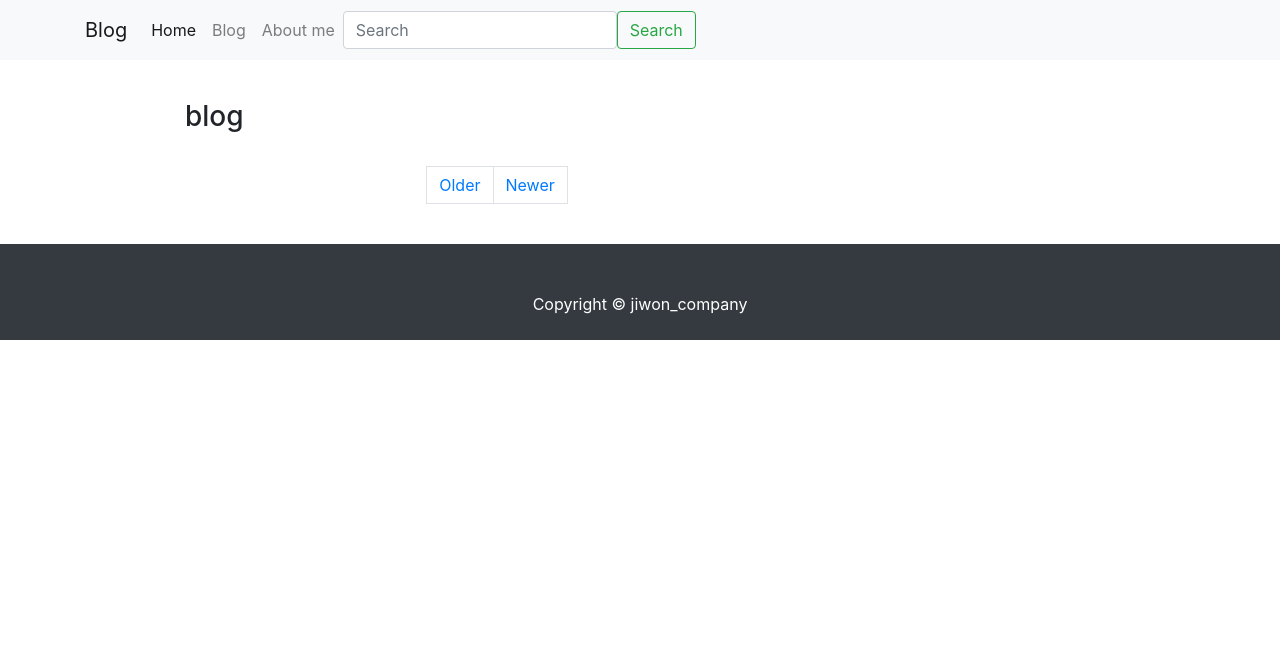
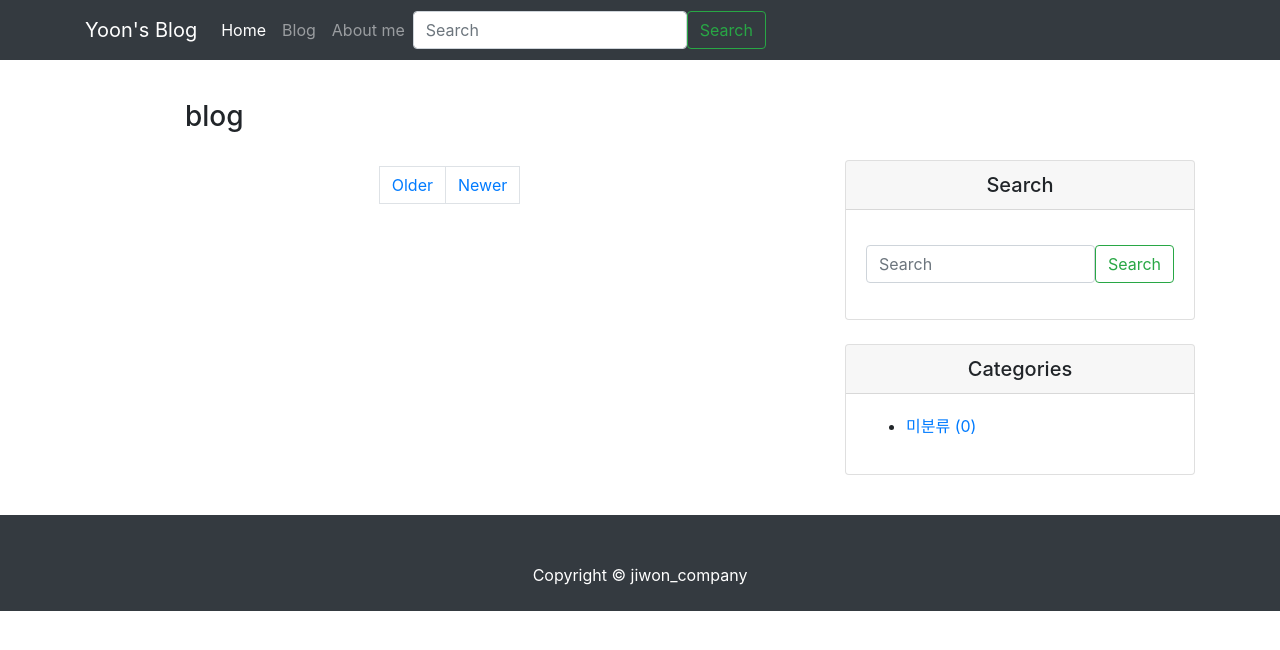
Before and after one commit to YOON9661/learning-django, a Django app: page /blog/ in a window 1280 px wide. Shown: the top 650 px of the page. Run offline with Django 3.2, Linux system fonts and the light colour scheme; data that the repository does not hold is empty; some libraries are stand-ins or nearby versions.

Commit message:
add category function

```diff
--- a/blog/templates/blog/base.html
+++ b/blog/templates/blog/base.html
@@ -32,9 +32,37 @@
 
         <div class="container my-3">
             <div class="row">
-                <div class="col-md-8 col-lg-9" id="main-area">
+                <div class="col-md-8" id="main-area">
                     {% block main_area %}
                     {% endblock %}
+                </div>
+                <div class="col-md-4" id="sub-area" style="margin-top: 60px">
+                    <div class="card my-4" >
+                        <h5 class="card-header" style="text-align: center">Search</h5>
+                        <div class="card-body">
+                            <form class="d-flex" style="margin-top: 15px">
+                                <input class="form-control me-2" type="search" placeholder="Search" aria-label="Search">
+                                <button class="btn btn-outline-success" type="submit">Search</button>
+                            </form>
+                        </div>
+                    </div>
+                    <div class="card my-4" id="categories-card">
+                        <h5 class="card-header" style="text-align: center">Categories</h5>
+                        <div class="card-body">
+                            <ul>
+                                {% for category in categories %}
+                                <li>
+                                    <a href="{{ category.get_absolute_url }}">
+                                        {{ category }} ({{ category.post_set.count }})
+                                    </a>
+                                </li>
+                                {% endfor %}
+                                <li>
+                                    <a href="/blog/category/no_category">미분류 ({{ no_category_post_count }})</a>
+                                </li>
+                            </ul>
+                        </div>
+                    </div>
                 </div>
             </div>
         </div>
--- a/blog/templates/blog/navbar.html
+++ b/blog/templates/blog/navbar.html
@@ -1,8 +1,8 @@
 <!--  navBar  -->
-<nav class="navbar navbar-expand-lg navbar-light bg-light" style="height: 60px">
+<nav class="navbar navbar-expand-lg navbar-dark bg-dark" style="height: 60px">
     <div class="container">
 
-        <a class="navbar-brand" href="/">Blog</a>
+        <a class="navbar-brand" href="/">Yoon's Blog</a>
         <button class="navbar-toggler" type="button" data-bs-toggle="collapse" data-bs-target="#navbarSupportedContent" aria-controls="navbarSupportedContent" aria-expanded="false" aria-label="Toggle navigation">
           <span class="navbar-toggler-icon"></span>
         </button>
--- a/blog/templates/blog/post_list.html
+++ b/blog/templates/blog/post_list.html
@@ -12,7 +12,7 @@
     <br/>
 
     {% for post in post_list %}
-        <div class="card mb-5" style="
+        <div class="card mb-5" id="post-{{ post.pk }}" style="
             width: 600px;
             margin-left: 100px;
             margin-right: auto
@@ -25,6 +25,11 @@
             {% endif %}
 
             <div class="card-body">
+                {% if post.category %}
+                    <span class="badge badge-secondary float-right">{{ post.category }}</span>
+                {% else %}
+                    <span class="badge badge-secondary float-right">미 분류</span>
+                {% endif %}
                 <h2 class="card-title">{{ post.title }}</h2>
                 {% if post.hook_text %}
                     <h6 class="text-muted">{{ post.hook_text }}</h6>
@@ -36,7 +41,7 @@
             </div>
             <div class="card-footer text-muted">
                 Posted on {{ post.created_at }} by
-                <a href="#">작성자 위치</a>
+                <a href="#">{{ post.author | upper }}</a>
             </div>
         </div>
     {% endfor %}
--- a/blog/views.py
+++ b/blog/views.py
@@ -1,14 +1,25 @@
-from .models import Post
+from .models import Post, Category
 from django.views.generic import ListView, DetailView
 
 # Create your views here.
 class PostList(ListView):
     model = Post
     ordering = '-pk'
+
+    def get_context_data(self, **kwargs):
+        context = super(PostList, self).get_context_data()
+        context['categories'] = Category.objects.all()
+        context['no_category_post_count'] = Post.objects.filter(category=None).count()
+        return context
     # template_name = 'blog/post_list.html'
 
 class PostDetail(DetailView):
     model = Post
+    def get_context_data(self, **kwargs):
+        context = super(PostDetail, self).get_context_data()
+        context['categories'] = Category.objects.all()
+        context['no_category_post_count'] = Post.objects.filter(category=None).count()
+        return context
 
 # 함수형으로 나타내기
 # def index(request):
```
Also changed, not shown: blog/admin.py (+6 -1 lines), blog/models.py (+20 -1 lines), blog/templates/blog/post_detail.html (+7 -1 lines), blog/templates/blog/category.html (added).
